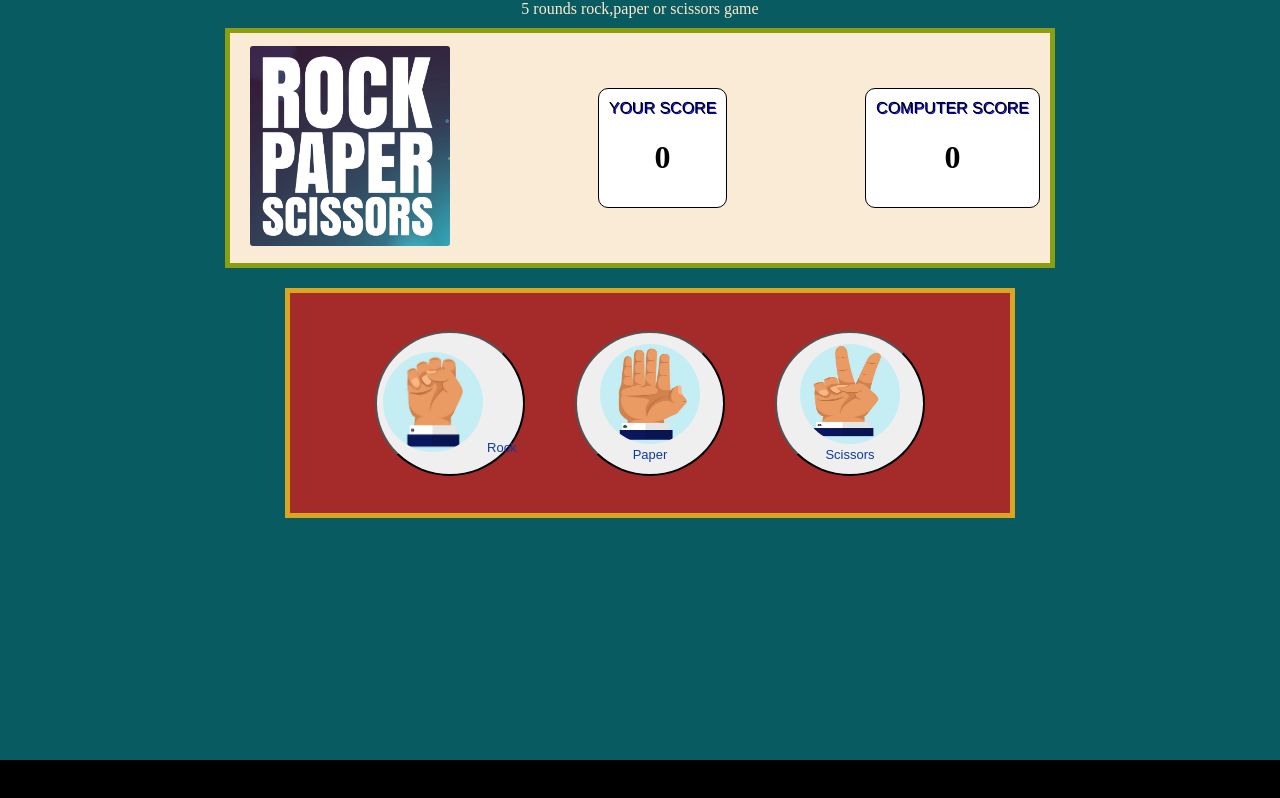
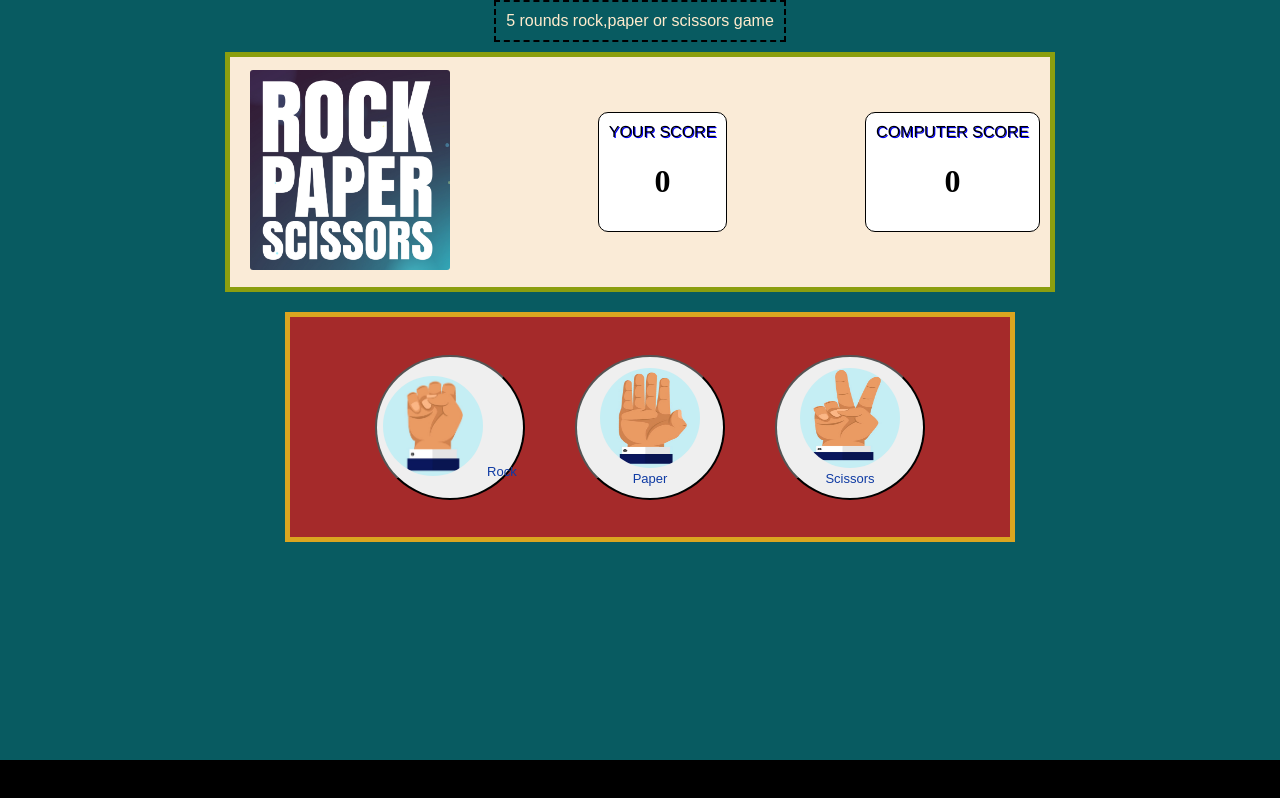
Before and after one commit to Girma3/Rock-Paper-Scissors-Game-Project, a plain HTML site: page index.html in a window 1280 px wide. Drawn offline with Linux system fonts and the light colour scheme.

Commit message:
adjust button text

```diff
--- a/rps.css
+++ b/rps.css
@@ -71,10 +71,8 @@ button img{
     display: flex;
     flex-direction: column;
     justify-content: center;
-
-
-
- }
+    align-items: center;
+}
 
 
 
@@ -118,12 +116,11 @@ button img{
     flex-direction: column;
     justify-content: center;
     align-items: center;
-
-
     margin: 50px;
     padding: 10px;
 
 }
+
 #restartbtn{
     padding:  10px;
    border-radius: 8px;
@@ -138,5 +135,8 @@ button img{
     align-items: center;
 }
 #intro{
+    font-family: Blippo, fantasy;
+    border: dashed 2px black;
+    padding: 10px;
     color: blanchedalmond;
 }
```
